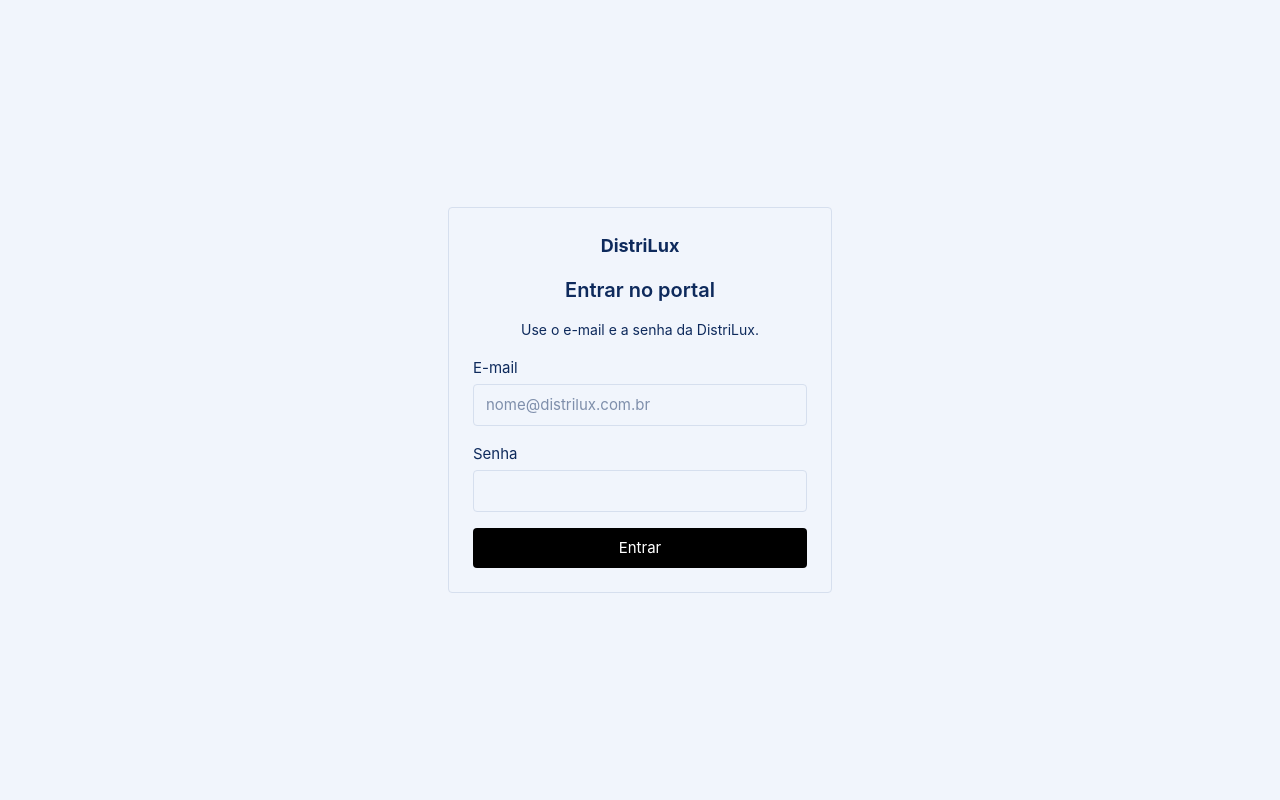
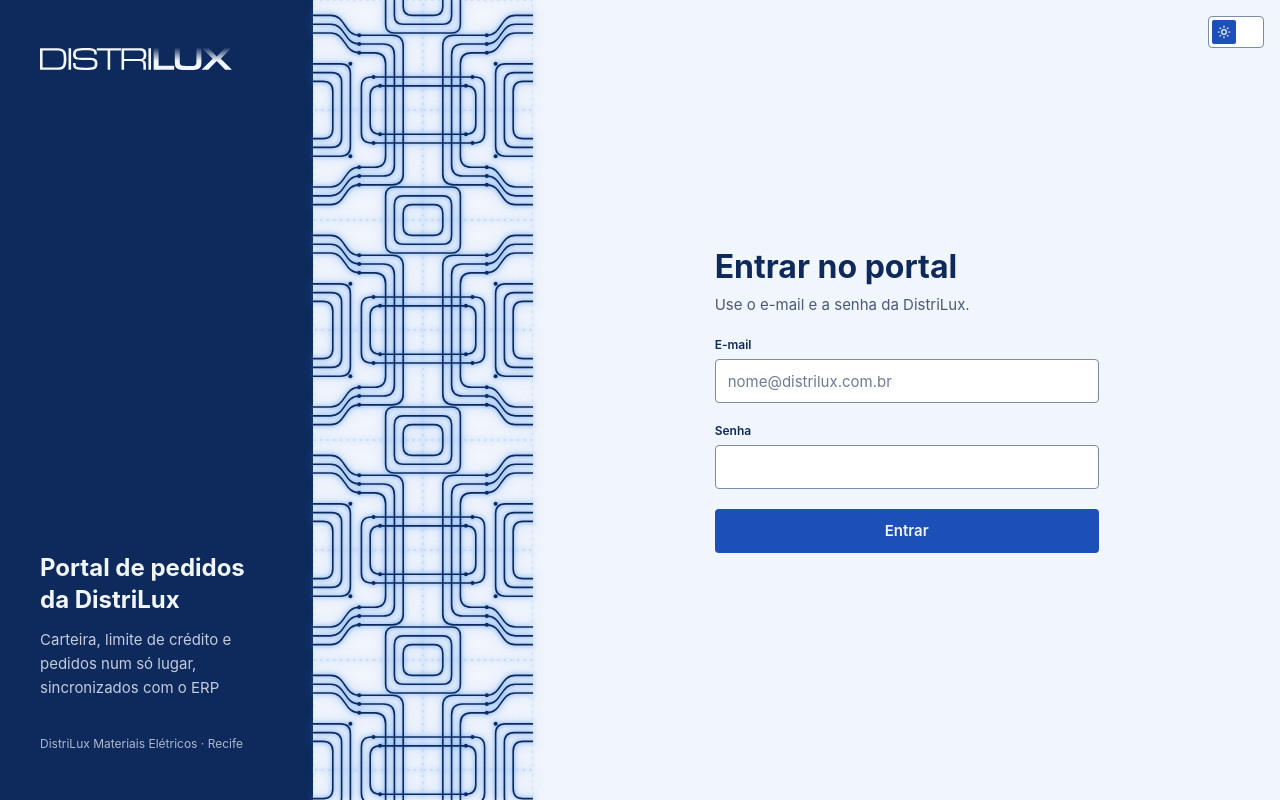
Before and after one commit to citi-onboarding/web-pta-squad-safira, a React (Vite) app: page /entrar in a window 1280 px wide. Built offline with nearby package versions, Linux system fonts and the light colour scheme; no server answers.

Commit message:
feat/FRONT-02-design-system: redo the sign-in screen and style the application shell

```diff
--- a/src/app/routes/login-page.tsx
+++ b/src/app/routes/login-page.tsx
@@ -3,6 +3,10 @@ import { useLocation, useNavigate } from "react-router-dom";
 import { LoginForm } from "@/features/auth/components/login-form";
 import { initialPathFor } from "@/features/auth/types/role-access";
 import type { Session } from "@/features/auth/types/session";
+import logoLight from "@/shared/assets/brand/logo-horizontal-luz.svg";
+import tileWires from "@/shared/assets/brand/azulejo-figura-2x2-fios.svg";
+import { ThemeSwitch } from "@/shared/components/ui/theme-switch";
+import { env } from "@/shared/lib/env/env";
 
 export function LoginPage() {
   const navigate = useNavigate();
@@ -20,8 +24,47 @@ export function LoginPage() {
   }
 
   return (
-    <main className="flex min-h-screen items-center justify-center px-4 py-10">
-      <LoginForm onSignedIn={handleSignedIn} />
-    </main>
+    <div className="grid min-h-screen bg-background md:grid-cols-[minmax(0,5fr)_minmax(0,7fr)]">
+      {/* Brand panel: the same colors in both themes (DESIGN.md). */}
+      <aside className="flex bg-brand-panel text-brand-panel-fg">
+        <div className="flex flex-1 flex-col justify-between gap-8 px-6 py-8 md:px-10 md:py-12">
+          <img
+            src={logoLight}
+            alt="DistriLux"
+            className="h-auto w-40 md:w-48"
+          />
+          <div className="flex flex-col gap-3">
+            <p className="max-w-xs text-title-2 font-bold">
+              Portal de pedidos da DistriLux
+            </p>
+            <p className="max-w-xs text-body text-brand-panel-fg/80">
+              Carteira, limite de crédito e pedidos num só lugar, sincronizados
+              com o ERP
+            </p>
+            <p className="mt-6 text-caption text-brand-panel-fg/70">
+              DistriLux Materiais Elétricos · Recife
+            </p>
+          </div>
+        </div>
+        {/* Decorative tile strip: a CSS background, invisible to screen readers. */}
+        <div
+          aria-hidden="true"
+          className="hidden w-[220px] shrink-0 bg-porcelana lg:block"
+        >
+          <div
+            className="size-full tile-glow"
+            style={{
+              backgroundImage: `url(${tileWires})`,
+              backgroundSize: "220px 220px",
+            }}
+          />
+        </div>
+      </aside>
+
+      <main className="relative flex items-center justify-center px-6 py-12 md:px-12">
+        <ThemeSwitch className="absolute top-4 right-4" />
+        <LoginForm onSignedIn={handleSignedIn} demoMode={env.VITE_DEMO_MODE} />
+      </main>
+    </div>
   );
 }
--- /dev/null
+++ b/src/features/auth/components/demo-controls.tsx
@@ -0,0 +1,49 @@
+import { useId } from "react";
+
+import { cn } from "@/shared/lib/cn";
+
+export type SimulatedState = "normal" | "error" | "pending";
+
+const STATES: { value: SimulatedState; label: string }[] = [
+  { value: "normal", label: "Normal" },
+  { value: "error", label: "Erro" },
+  { value: "pending", label: "Entrando" },
+];
+
+type DemoControlsProps = {
+  state: SimulatedState;
+  onChange: (state: SimulatedState) => void;
+};
+
+// Prototype controls, rendered only in demo builds (VITE_DEMO_MODE).
+export function DemoControls({ state, onChange }: DemoControlsProps) {
+  const labelId = useId();
+
+  return (
+    <div className="flex flex-col gap-3 border-t pt-4">
+      <div className="flex flex-wrap items-center gap-2">
+        <span id={labelId} className="text-caption font-semibold text-muted">
+          Simular
+        </span>
+        <div role="group" aria-labelledby={labelId} className="flex gap-1">
+          {STATES.map((option) => (
+            <button
+              key={option.value}
+              type="button"
+              aria-pressed={state === option.value}
+              onClick={() => onChange(option.value)}
+              className={cn(
+                "h-8 cursor-pointer rounded-tile border px-2.5 text-caption font-medium",
+                state === option.value
+                  ? "border-foreground text-foreground"
+                  : "border-transparent text-muted hover:text-foreground",
+              )}
+            >
+              {option.label}
+            </button>
+          ))}
+        </div>
+      </div>
+    </div>
+  );
+}
--- a/src/features/auth/components/login-form.tsx
+++ b/src/features/auth/components/login-form.tsx
@@ -1,26 +1,35 @@
-import { useId } from "react";
+import { useState } from "react";
 import type { FormEvent } from "react";
 
+import { Banner } from "@/shared/components/ui/banner";
+import { Button } from "@/shared/components/ui/button";
+import { TextField } from "@/shared/components/ui/text-field";
 import { ApiError } from "@/shared/lib/api/errors";
 
 import { useSignIn } from "../queries/sign-in-mutation";
 import type { Session } from "../types/session";
+import { DemoControls } from "./demo-controls";
+import type { SimulatedState } from "./demo-controls";
 
 type LoginFormProps = {
   onSignedIn: (session: Session) => void;
+  // Shows the prototype controls (demo builds only).
+  demoMode?: boolean;
 };
 
-export function LoginForm({ onSignedIn }: LoginFormProps) {
-  const emailId = useId();
-  const passwordId = useId();
+export function LoginForm({ onSignedIn, demoMode = false }: LoginFormProps) {
   const signIn = useSignIn();
+  const [simulated, setSimulated] = useState<SimulatedState>("normal");
   const credentialsRejected =
     signIn.error instanceof ApiError && signIn.error.status === 401;
+  const showError =
+    simulated === "error" || (simulated === "normal" && credentialsRejected);
+  const pending = simulated === "pending" || signIn.isPending;
 
   function handleSubmit(event: FormEvent<HTMLFormElement>) {
     event.preventDefault();
 
-    if (signIn.isPending) {
+    if (pending || simulated !== "normal") {
       return;
     }
 
@@ -34,56 +43,51 @@ export function LoginForm({ onSignedIn }: LoginFormProps) {
     );
   }
 
+  function handleSimulate(state: SimulatedState) {
+    signIn.reset();
+    setSimulated(state);
+  }
+
   return (
     <form
       onSubmit={handleSubmit}
-      className="mx-auto flex w-full max-w-sm flex-col gap-4 rounded border p-6"
+      className="flex w-full max-w-sm flex-col gap-5"
     >
-      <p className="text-center text-lg font-bold">DistriLux</p>
-      <h1 className="text-center text-xl font-semibold">Entrar no portal</h1>
-      <p className="text-center text-sm">
-        Use o e-mail e a senha da DistriLux.
-      </p>
+      <div className="flex flex-col gap-1.5">
+        <h1 className="text-title-1 font-bold">Entrar no portal</h1>
+        <p className="text-muted">Use o e-mail e a senha da DistriLux.</p>
+      </div>
 
-      <div className="flex flex-col gap-1">
-        <label htmlFor={emailId}>E-mail</label>
-        <input
-          id={emailId}
+      {showError ? (
+        // Never says which of the two was wrong (US-001).
+        <Banner tone="error">E-mail ou senha incorretos.</Banner>
+      ) : null}
+
+      <TextField
+        label="E-mail"
         name="email"
         type="email"
         placeholder="nome@distrilux.com.br"
         autoComplete="username"
         required
-          className="rounded border px-3 py-2"
+        invalid={showError}
       />
-      </div>
-
-      <div className="flex flex-col gap-1">
-        <label htmlFor={passwordId}>Senha</label>
-        <input
-          id={passwordId}
+      <TextField
+        label="Senha"
         name="senha"
         type="password"
         autoComplete="current-password"
         required
-          className="rounded border px-3 py-2"
+        invalid={showError}
       />
-      </div>
 
-      {credentialsRejected ? (
-        <p role="alert" className="text-sm text-red-700">
-          E-mail ou senha incorretos
-        </p>
+      <Button type="submit" loading={pending}>
+        {pending ? "Entrando…" : "Entrar"}
+      </Button>
+
+      {demoMode ? (
+        <DemoControls state={simulated} onChange={handleSimulate} />
       ) : null}
-
-      <button
-        type="submit"
-        disabled={signIn.isPending}
-        aria-busy={signIn.isPending}
-        className="rounded bg-black px-3 py-2 text-white disabled:opacity-60"
-      >
-        Entrar
-      </button>
     </form>
   );
 }
```
Also changed, not shown: src/app/layout/app-shell.tsx (+82 -7 lines). Lines whose indentation alone changed are shown as unchanged.
